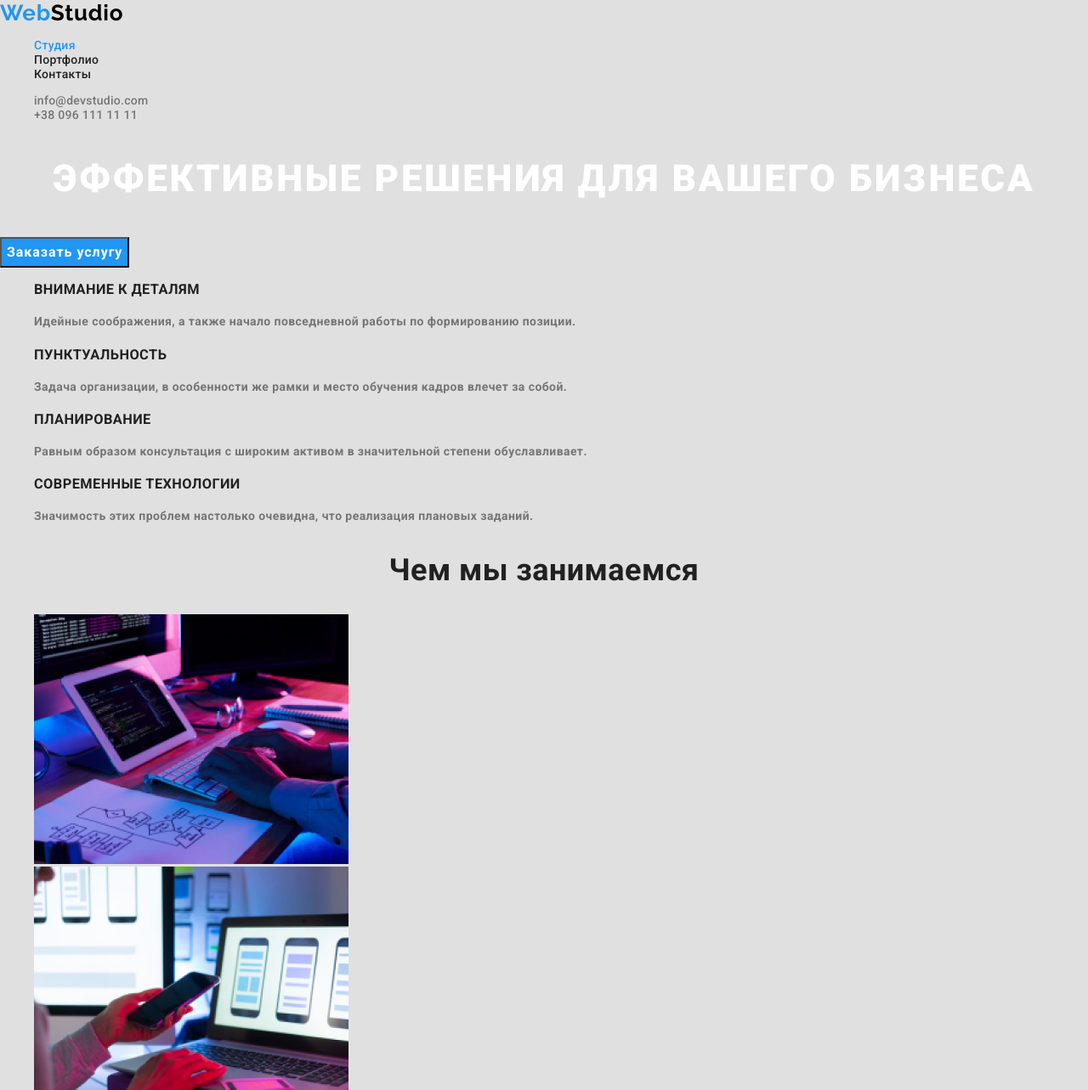
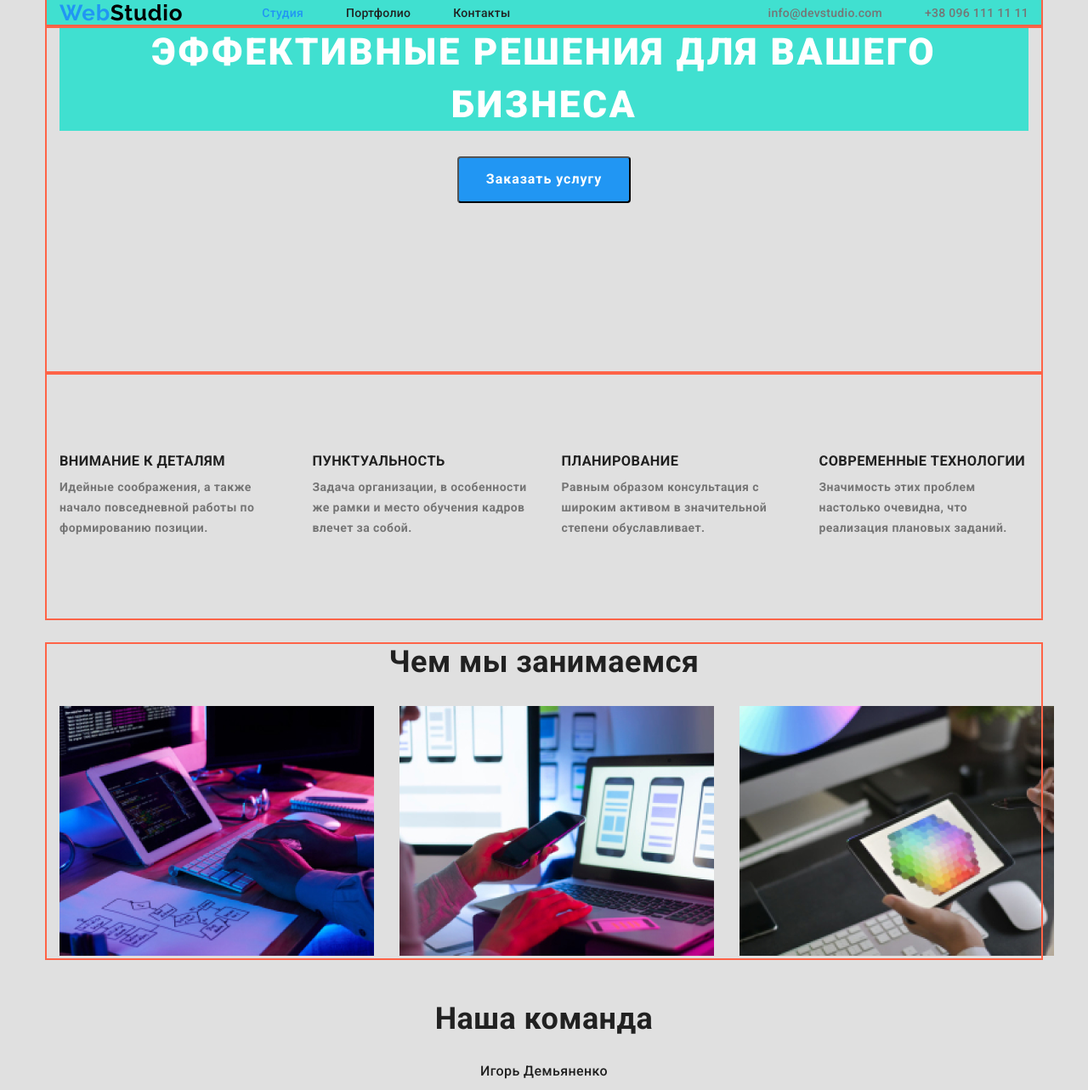
Before and after one commit to alfrntlower/goit-markup-hw-03, a plain HTML site: page index.html in a window 1280 px wide. Shown: the top 1283 px of the page at 85% size. Drawn offline with nearby package versions, Linux system fonts and the light colour scheme.

Commit message:
update hw3

```diff
--- a/css/styles.css
+++ b/css/styles.css
@@ -27,14 +27,29 @@ body {
 }
 .list {
   list-style: none;
+  padding: 0;
+  margin: 0;
 }
 /* Button*/
 button {
   font-family: inherit;
   cursor: pointer;
+  border-radius: 4px;
+  padding: 10px 32px;
+  text-align: center;
+}
+
+.container {
+  margin-left: auto;
+  margin-right: auto;
+  width: 1170px;
+  padding-left: 15px;
+  padding-right: 15px;
+  outline: 2px solid tomato;
 }
 
 /* Header */
+
 .logo-link {
   font-family: Raleway;
   font-style: normal;
@@ -51,8 +66,27 @@ button {
 .logo-link-studio {
   color: var(--black-color);
 }
+.main-nav {
+  display: flex;
+  align-items: center;
+  background-color: turquoise;
+}
+.site-nav {
+  display: flex;
+  margin-left: 93px;
+}
 .site-nav .current {
   color: var(--accent-color);
+}
+.site-nav .item + .item {
+  margin-left: 50px;
+}
+.contacts-nav {
+  display: flex;
+  margin-left: auto;
+}
+.contacts-nav .item + .item {
+  margin-left: 50px;
 }
 .header-link {
   color: var(--primary-text-color);
@@ -79,7 +113,15 @@ button {
 }
 
 /* Main index*/
+
+.hero {
+  text-align: center;
+}
 .hero-tittle {
+  margin-top: 0;
+  margin-bottom: 30px;
+  background-color: turquoise;
+
   font-weight: 900;
   font-size: 44px;
   line-height: 1.4;
@@ -89,29 +131,62 @@ button {
   color: var(--white-color);
 }
 .hero-button {
+  margin-bottom: 200px;
+
   font-weight: 700;
   font-size: 16px;
   line-height: 1.9;
   letter-spacing: 0.06em;
   color: var(--white-color);
   background-color: var(--accent-color);
+  text-align: center;
 }
 .hero-button:focus {
   color: var(--primary-text-color);
   background-color: var(--secondary-bg-color);
 }
+.benefits-h {
+  position: absolute;
+  width: 1px;
+  height: 1px;
+  margin: -1px;
+  padding: 0;
+  overflow: hidden;
+  border: 0;
+  clip: rect(0 0 0 0);
+}
+
+/* Преимущества */
 .benefits {
-  display: none;
+  display: flex;
 }
+.benefits .item + .item {
+  margin-left: 30px;
+}
+
 .benefits-tittle {
+  margin-top: 94px;
+  margin-bottom: 10px;
   line-height: 1.2;
   text-transform: uppercase;
 }
 .benefits-text {
+  margin-top: 0px;
+  margin-bottom: 94px;
   line-height: 1.7;
   color: var(--secondary-text-color);
 }
-.what-we-do,
+
+/* Чем мы занимаемся */
+.what-we-do {
+  margin-top: 0px;
+  margin-bottom: 50px;
+  display: flex;
+}
+.what-we-do .item + .item {
+  margin-left: 30px;
+}
+.what-we-do-title,
 .our-team {
   font-weight: 700;
   font-size: 36px;
--- a/index.html
+++ b/index.html
@@ -20,27 +20,26 @@
 <body>
     <!-- Header-->
     <header>
-      <nav>
-            <a href="index.html" class="logo-link">
-                <span class="logo-link-web">Web</span><span class="logo-link-studio">Studio</span></a>
-            <ul class="site-nav list">
-                <li><a href="./index.html" class="header-link current">Студия</a></li>
-                <li><a href="./portfolio.html" class="header-link">Портфолио</a></li>
-                <li><a href="" class="header-link">Контакты</a></li>
-            </ul>
+      <nav class="container main-nav">
+                <a href="index.html" class="logo-link">
+                    <span class="logo-link-web">Web</span><span class="logo-link-studio">Studio</span></a>
+                <ul class="site-nav list">
+                    <li class="item"><a href="./index.html" class="header-link current">Студия</a></li>
+                    <li class="item"><a href="./portfolio.html" class="header-link">Портфолио</a></li>
+                    <li class="item"><a href="" class="header-link">Контакты</a></li>
+                </ul>
+
+        <ul class="list contacts-nav">
+            <li class="item"><a href="mailto:info@devstudio.com" class="header-contacts">info@devstudio.com</a></li>
+            <li class="item"><a href="tel:+380961111111" class="header-contacts">+38 096 111 11 11</a></li>
+        </ul>
       </nav>
-
-      <ul class="list">
-          <li><a href="mailto:info@devstudio.com" class="header-contacts">info@devstudio.com</a></li>
-          <li><a href="tel:+380961111111" class="header-contacts">+38 096 111 11 11</a></li>
-      </ul>
-
     </header>
 
     <!-- Main-->
     <main>
         <!-- Герой -->
-        <section>
+        <section class="hero container">
             <h1 class="hero-tittle">Эффективные решения для вашего бизнеса</h1>
 
             <button type="button" class="hero-button">Заказать услугу</button>
@@ -48,22 +47,22 @@
         </section>
 
         <!-- Преимущества -->
-        <section>
-            <h2 class="benefits">Преимущества</h2>
-            <ul class="list">
-                <li>
+        <section class="container">
+            <h2 class="benefits-h">Преимущества</h2>
+            <ul class="list benefits">
+                <li class="item">
                     <h3 class="benefits-tittle">Внимание к деталям</h3>
                     <p class="benefits-text">Идейные соображения, а также начало повседневной работы по формированию позиции.</p>
                 </li>
-                <li>
+                <li class="item">
                     <h3 class="benefits-tittle">Пунктуальность</h3>
                     <p class="benefits-text">Задача организации, в особенности же рамки и место обучения кадров влечет за собой.</p>
                 </li>
-                <li>
+                <li class="item">
                     <h3 class="benefits-tittle">Планирование</h3>
                     <p class="benefits-text">Равным образом консультация с широким активом в значительной степени обуславливает.</p>
                 </li>
-                <li>
+                <li class="item">
                     <h3 class="benefits-tittle">Современные технологии</h3>
                     <p class="benefits-text">Значимость этих проблем настолько очевидна, что реализация плановых заданий.</p>
                 </li>
@@ -71,16 +70,16 @@
         </section>
 
         <!-- Чем мы занимаемся -->
-        <section>
-            <h2 class="what-we-do">Чем мы занимаемся</h2>
-            <ul class="list">
-                <li>
+        <section class="container">
+            <h2 class="what-we-do-title">Чем мы занимаемся</h2>
+            <ul class="list what-we-do">
+                <li class="item">
                     <img src="./images/box-1.png" alt="box-1" width="370">
                 </li>
-                <li>
+                <li class="item">
                     <img src="./images/box-2.png" alt="box-2" width="370">
                 </li>
-                <li>
+                <li class="item">
                     <img src="./images/box-3.png" alt="box-3" width="370">
                 </li>
             </ul>
```
